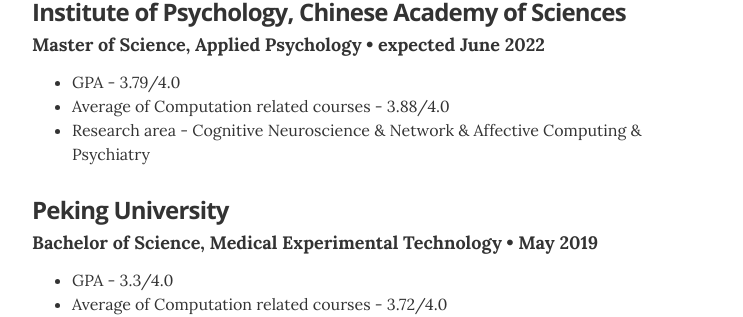
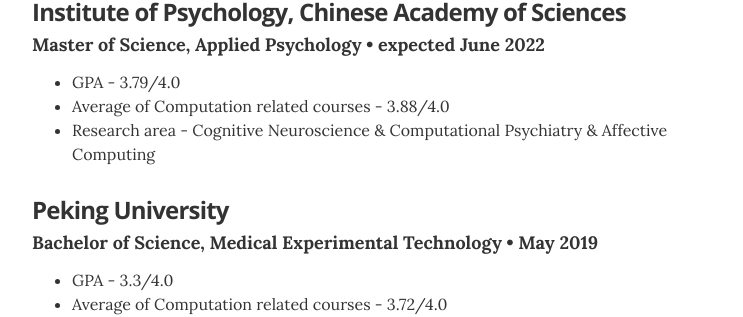
Before and after one commit to PsychYan/PsychYan.github.io, a Jekyll site: the page built from index.html, in a window 1280 px wide and 900 px high, scrolled down 444 px. Shown: the part 140-457 px from the top of the window, without its empty margins (268-1011 px from the left). Built offline with Jekyll 4.4.1, drawn with Linux system fonts in a browser that asks for light colours.

Commit message:
Update education.yml

```diff
--- a/_data/education.yml
+++ b/_data/education.yml
@@ -5,7 +5,7 @@
   awards:
     - award: GPA - 3.79/4.0
     - award: Average of Computation related courses - 3.88/4.0
-    - award: Research area - Cognitive Neuroscience & Network & Affective Computing & Psychiatry
+    - award: Research area - Cognitive Neuroscience & Computational Psychiatry & Affective Computing
 #  summary: If you had any meaningful roles at college, feel free to write about them here
 
 - degree: Bachelor of Science, Medical Experimental Technology
```
